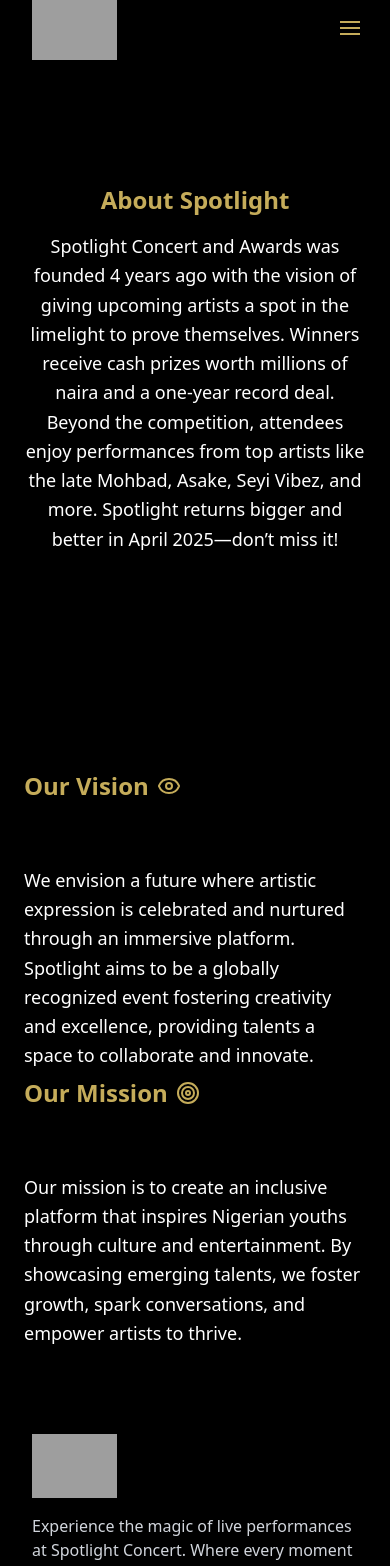
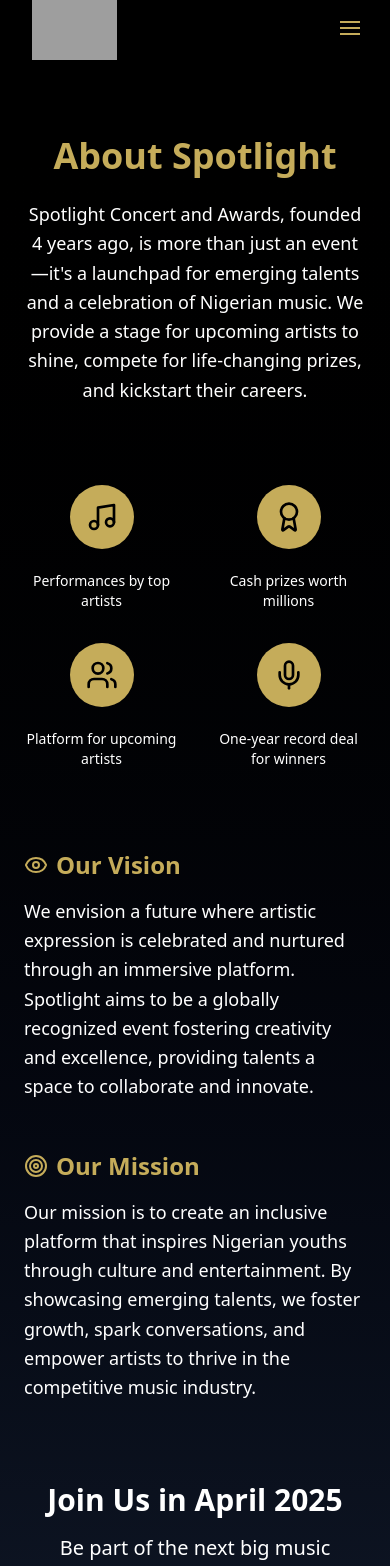
Before and after one commit to fiyin-bug/SPOTLIGHT101, a React (Vite) app: page /about in a window 390 px wide. Shown: the top 1566 px of the page. Built offline with nearby package versions, Linux system fonts and the light colour scheme; grey boxes are pictures that could not be loaded.

Commit message:
changed layout for about page and made changes to the checkout also added telephone link to the footer

```diff
--- a/src/layout/footer.jsx
+++ b/src/layout/footer.jsx
@@ -38,7 +38,7 @@
             <div className="space-y-2">
               <div className="flex items-center space-x-2">
                 <Phone size={18} className="text-[#c5ac5a]" />
-                <span>+2349012518521</span>
+                <a href="tel:+2349012518521">+2349012518521</a>
               </div>
               <div className="flex items-center space-x-2">
                 <Mail size={18} className="text-[#c5ac5a]" />
--- a/src/pages/AboutUs/Content.jsx
+++ b/src/pages/AboutUs/Content.jsx
@@ -1,91 +1,125 @@
-import React, { useEffect, useRef } from 'react';
-import { Eye, Target } from 'lucide-react';
+"use client"
+import { motion } from "framer-motion"
+import { Eye, Target, Music, Award, Users, Mic } from "lucide-react"
 
 const About = () => {
-    const sections = useRef([]);
+  const containerVariants = {
+    hidden: { opacity: 0 },
+    visible: {
+      opacity: 1,
+      transition: {
+        delayChildren: 0.3,
+        staggerChildren: 0.2,
+      },
+    },
+  }
 
-    useEffect(() => {
-        const observer = new IntersectionObserver(
-            (entries) => {
-                entries.forEach((entry) => {
-                    if (entry.isIntersecting) {
-                        entry.target.classList.add('opacity-100', 'translate-y-0');
-                        if (entry.target.classList.contains('typing-text')) {
-                            entry.target.classList.add('typing-active');
-                        }
-                    } else {
-                        entry.target.classList.remove('opacity-100', 'translate-y-0', 'typing-active');
-                    }
-                });
-            },
-            { threshold: 0.5 }
-        );
+  const itemVariants = {
+    hidden: { y: 20, opacity: 0 },
+    visible: {
+      y: 0,
+      opacity: 1,
+      transition: {
+        type: "spring",
+        stiffness: 100,
+      },
+    },
+  }
 
-        // ❗️ Filter out null elements to avoid errors
-        const validSections = sections.current.filter((el) => el !== null);
+  const features = [
+    { icon: Music, text: "Performances by top artists" },
+    { icon: Award, text: "Cash prizes worth millions" },
+    { icon: Users, text: "Platform for upcoming artists" },
+    { icon: Mic, text: "One-year record deal for winners" },
+  ]
 
-        validSections.forEach((section) => observer.observe(section));
+  return (
+    <motion.section
+      className="min-h-screen bg-gradient-to-b from-black to-gray-900 text-white px-6 sm:px-12 lg:px-24 py-20"
+      initial="hidden"
+      animate="visible"
+      variants={containerVariants}
+    >
+      {/* About Spotlight Section */}
+      <motion.div className="max-w-4xl mx-auto text-center mb-20" variants={itemVariants}>
+        <h1 className="text-4xl sm:text-5xl font-bold text-[#c5ac5a] mb-6">About Spotlight</h1>
+        <p className="text-lg sm:text-xl leading-relaxed">
+          Spotlight Concert and Awards, founded 4 years ago, is more than just an event—it&apos;s a launchpad for emerging
+          talents and a celebration of Nigerian music. We provide a stage for upcoming artists to shine, compete for
+          life-changing prizes, and kickstart their careers.
+        </p>
+      </motion.div>
 
-        return () => {
-            validSections.forEach((section) => observer.unobserve(section));
-        };
-    }, []);
+      {/* Features Section */}
+      <motion.div
+        className="grid grid-cols-2 md:grid-cols-4 gap-8 max-w-6xl mx-auto mb-20"
+        variants={containerVariants}
+      >
+        {features.map((feature, index) => (
+          <motion.div key={index} className="text-center" variants={itemVariants}>
+            <motion.div
+              className="bg-[#c5ac5a] rounded-full p-4 inline-block mb-4"
+              whileHover={{ scale: 1.1, rotate: 360 }}
+              transition={{ type: "spring", stiffness: 300, damping: 10 }}
+            >
+              <feature.icon size={32} className="text-black" />
+            </motion.div>
+            <p className="text-sm sm:text-base">{feature.text}</p>
+          </motion.div>
+        ))}
+      </motion.div>
 
-    // ✅ Ensure refs are stored correctly
-    const addToRefs = (el) => {
-        if (el && !sections.current.includes(el)) {
-            sections.current.push(el);
-        }
-    };
+      {/* Mission and Vision Section */}
+      <div className="grid grid-cols-1 md:grid-cols-2 gap-12 max-w-6xl mx-auto">
+        {/* Vision */}
+        <motion.div variants={itemVariants}>
+          <h2 className="text-2xl font-bold text-[#c5ac5a] mb-4 flex items-center gap-2">
+            <Eye className="w-6 h-6" /> Our Vision
+          </h2>
+          <motion.p
+            className="text-lg leading-relaxed"
+            initial={{ opacity: 0, x: -50 }}
+            animate={{ opacity: 1, x: 0 }}
+            transition={{ duration: 0.5, delay: 0.2 }}
+          >
+            We envision a future where artistic expression is celebrated and nurtured through an immersive platform.
+            Spotlight aims to be a globally recognized event fostering creativity and excellence, providing talents a
+            space to collaborate and innovate.
+          </motion.p>
+        </motion.div>
 
-    return (
-        <section className="min-h-screen bg-black text-white px-6 sm:px-12 lg:px-24 py-20">
-            {/* About Spotlight Section */}
-            <div className="max-w-4xl mx-auto text-center">
-                <h4
-                    ref={addToRefs}
-                    className="text-2xl sm:text-3xl font-bold text-[#c5ac5a] mb-4 opacity-0 translate-y-12 transition-all duration-1000 ease-in-out"
-                >
-                    About Spotlight
-                </h4>
-                <p
-                    ref={addToRefs}
-                    className="text-lg leading-relaxed opacity-0 translate-y-12 transition-all duration-1000 ease-in-out"
-                >
-                    Spotlight Concert and Awards was founded 4 years ago with the vision of giving upcoming artists a spot in the limelight to prove themselves. Winners receive cash prizes worth millions of naira and a one-year record deal. Beyond the competition, attendees enjoy performances from top artists like the late Mohbad, Asake, Seyi Vibez, and more. Spotlight returns bigger and better in April 2025—don’t miss it!
-                </p>
-            </div>
+        {/* Mission */}
+        <motion.div variants={itemVariants}>
+          <h2 className="text-2xl font-bold text-[#c5ac5a] mb-4 flex items-center gap-2">
+            <Target className="w-6 h-6" /> Our Mission
+          </h2>
+          <motion.p
+            className="text-lg leading-relaxed"
+            initial={{ opacity: 0, x: 50 }}
+            animate={{ opacity: 1, x: 0 }}
+            transition={{ duration: 0.5, delay: 0.4 }}
+          >
+            Our mission is to create an inclusive platform that inspires Nigerian youths through culture and
+            entertainment. By showcasing emerging talents, we foster growth, spark conversations, and empower artists to
+            thrive in the competitive music industry.
+          </motion.p>
+        </motion.div>
+      </div>
 
-            {/* Mission and Vision Section */}
-            <div className="mt-66 grid grid-cols-1 md:grid-cols-2 gap-12 max-w-6xl mx-auto">
-                {/* Vision */}
-                <div>
-                    <h2 className="text-2xl font-bold text-[#c5ac5a] mb-4 flex items-center gap-2">
-                        Our Vision <Eye className="w-6 h-6" />
-                    </h2>
-                    <p
-                        ref={addToRefs}
-                        className="typing-text text-lg leading-relaxed border-r-2 border-[#c5ac5a] opacity-0 translate-y-12 transition-all duration-1000 ease-in-out"
-                    >
-                        We envision a future where artistic expression is celebrated and nurtured through an immersive platform. Spotlight aims to be a globally recognized event fostering creativity and excellence, providing talents a space to collaborate and innovate.
-                    </p>
-                </div>
+      {/* Call to Action */}
+      <motion.div className="text-center mt-20" variants={itemVariants} whileHover={{ scale: 1.05 }}>
+        <h2 className="text-3xl font-bold mb-4">Join Us in April 2025</h2>
+        <p className="text-xl mb-6">Be part of the next big music revolution!</p>
+        <motion.button
+          className="bg-[#c5ac5a] text-black px-8 py-3 rounded-full text-lg font-bold"
+          whileHover={{ scale: 1.1 }}
+          whileTap={{ scale: 0.95 }}
+        >
+          Get Notified
+        </motion.button>
+      </motion.div>
+    </motion.section>
+  )
+}
 
-                {/* Mission */}
-                <div>
-                    <h2 className="text-2xl font-bold text-[#c5ac5a] mb-4 flex items-center gap-2">
-                        Our Mission <Target className="w-6 h-6" />
-                    </h2>
-                    <p
-                        ref={addToRefs}
-                        className="typing-text text-lg leading-relaxed border-r-2 border-[#c5ac5a] opacity-0 translate-y-12 transition-all duration-1000 ease-in-out"
-                    >
-                        Our mission is to create an inclusive platform that inspires Nigerian youths through culture and entertainment. By showcasing emerging talents, we foster growth, spark conversations, and empower artists to thrive.
-                    </p>
-                </div>
-            </div>
-        </section>
-    );
-};
-
-export default About;
+export default About
--- a/src/pages/Checkout/UseCheckout.jsx
+++ b/src/pages/Checkout/UseCheckout.jsx
@@ -1,4 +1,4 @@
-// "use client"
+"use client"
 
 import { useState } from "react"
 
--- a/src/pages/Checkout/UseTicketPrices.jsx
+++ b/src/pages/Checkout/UseTicketPrices.jsx
@@ -1,4 +1,4 @@
-// "use client"
+"use client"
 
 import { useState, useEffect } from "react"
 
--- a/src/pages/Checkout/UseTimer.jsx
+++ b/src/pages/Checkout/UseTimer.jsx
@@ -1,24 +1,33 @@
-import { useState, useEffect } from 'react';
+"use client"
+
+import { useState, useEffect } from "react"
 
 function useTimer(step) {
-  const [timer, setTimer] = useState(600);
+  const [timer, setTimer] = useState(900) // 15 minutes in seconds
 
   useEffect(() => {
-    if (timer > 0 && step === 2) {
-      const interval = setInterval(() => setTimer(prev => prev - 1), 1000);
-      return () => clearInterval(interval);
+    let interval
+
+    if (step === 2 && timer > 0) {
+      interval = setInterval(() => {
+        setTimer((prevTimer) => prevTimer - 1)
+      }, 1000)
     }
-  }, [timer, step]);
+
+    return () => clearInterval(interval)
+  }, [step, timer])
+
+  const resetTimer = () => {
+    setTimer(900) // 15 minutes
+  }
 
   const formatTime = (seconds) => {
-    const minutes = Math.floor(seconds / 60);
-    const secs = seconds % 60;
-    return `${minutes}:${secs < 10 ? '0' : ''}${secs}`;
-  };
+    const minutes = Math.floor(seconds / 60)
+    const remainingSeconds = seconds % 60
+    return `${minutes}:${remainingSeconds < 10 ? "0" : ""}${remainingSeconds}`
+  }
 
-  const resetTimer = () => setTimer(600);
-
-  return { timer, formatTime, resetTimer };
+  return { timer, formatTime, resetTimer }
 }
 
-export default useTimer;
+export default useTimer
```
Also changed, not shown: src/pages/Checkout/DiscountHandler.jsx (+49 -27 lines), src/pages/Checkout/index.jsx (+102 -90 lines).
